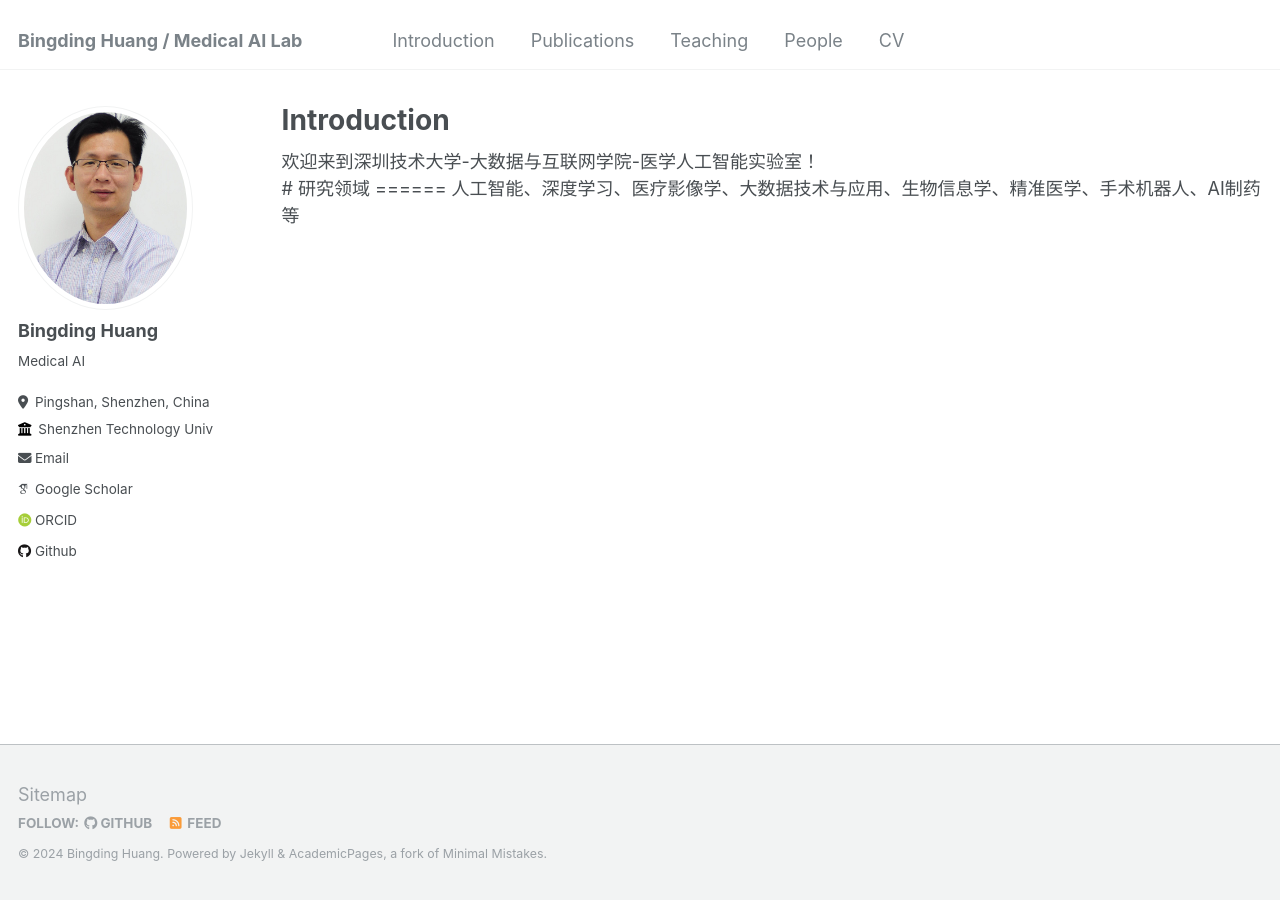
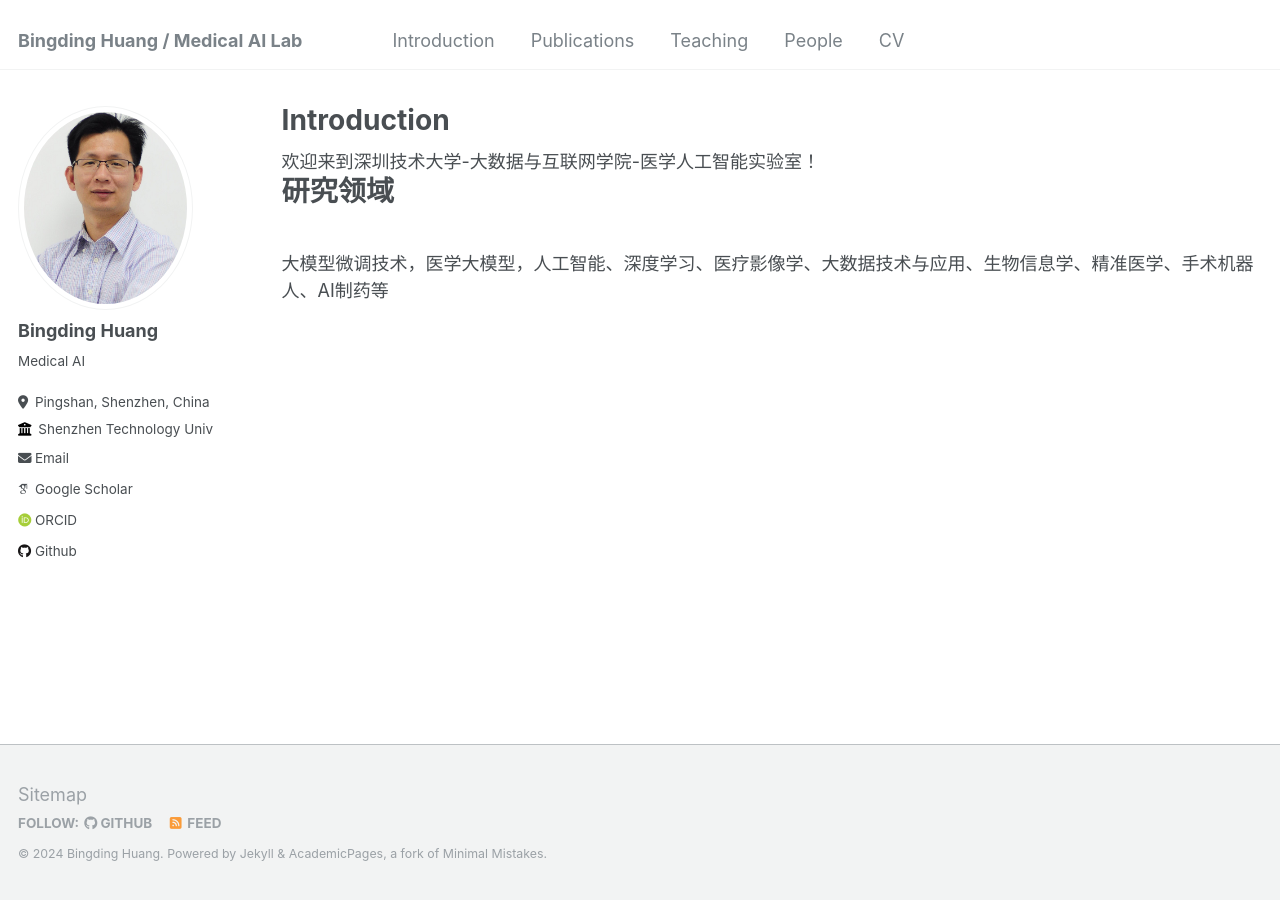
Before and after one commit to bingding/bingding.github.io, a Jekyll site: the page built from _pages/introduction.html, in a window 1280 px wide. Built offline with Jekyll 4.4.1, drawn with Linux system fonts in a browser that asks for light colours; some web fonts are replaced.

Commit message:
research

```diff
--- a/_pages/introduction.html
+++ b/_pages/introduction.html
@@ -13,7 +13,7 @@ author_profile: true
 {% endfor %}
 欢迎来到深圳技术大学-大数据与互联网学院-医学人工智能实验室！
 <br>
-# 研究领域
-======
+<h1> 研究领域</h1>
+<br>
 
-人工智能、深度学习、医疗影像学、大数据技术与应用、生物信息学、精准医学、手术机器人、AI制药等
+大模型微调技术，医学大模型，人工智能、深度学习、医疗影像学、大数据技术与应用、生物信息学、精准医学、手术机器人、AI制药等
```
